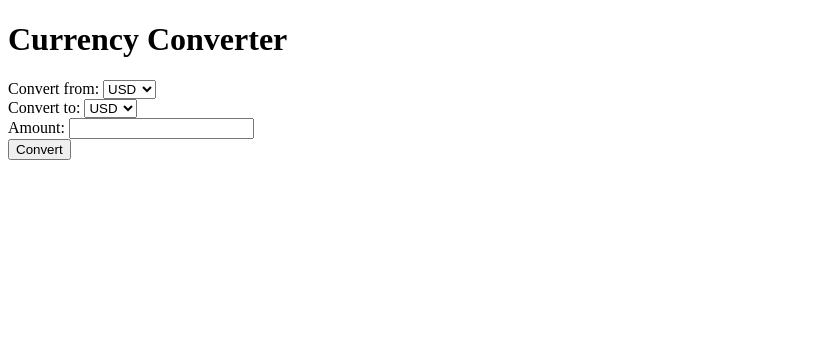
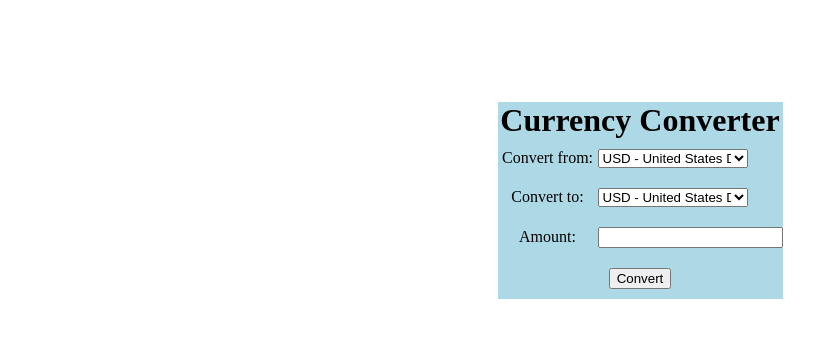
Before and after one commit to simensme/Currency-Converter, a plain HTML site: page Frontend/index.html in a window 1280 px wide. Shown: the whole page, without its empty margins (0-838 px from the left). Drawn offline with Linux system fonts and the light colour scheme.

Commit message:
Some error handling and SASS

```diff
--- a/Backend/app.js
+++ b/Backend/app.js
@@ -23,13 +23,10 @@ const requestOptions = {
     }
 };
 
-
 // Access-link for frontend
-
 const accessLink = '/convert/:from/:to/:amount';
 
 // API Interaction
-
 app.get(accessLink, async (req, res) => {
     // params
     const fromCurrency = req.params.from;
@@ -42,7 +39,5 @@ app.get(accessLink, async (req, res) => {
         res.status(400).sendStatus('There has been an error on the backend');
     } else {
         res.send(json);
-       // const convertedAmount = JSON.stringify(json.result);
-       // res.send(`You have converted ${fromCurrency.toUpperCase()} ${amount},- to ${toCurrency.toUpperCase()} ${convertedAmount},-`);
     }
 });
--- a/Frontend/frontend_app.js
+++ b/Frontend/frontend_app.js
@@ -1,10 +1,7 @@
-// Frontend part of application
-
-
-// AccessLink
+// AccessLink to the server
 const accessLink = 'http://localhost:3000/convert/';
 
-// Main app - fetching from server
+// Fetch from server
 const main = async (fromCurrency, toCurrency, amount) => {
     const response = await fetch(`${accessLink}${fromCurrency}/${toCurrency}/${amount}`);
     const json = await response.json();
@@ -12,46 +9,56 @@ const main = async (fromCurrency, toCurrency, amount) => {
         console.log('There has been an error on the frontend');
     } else {
         const convertedAmount = JSON.stringify(json.result);
-        //console.log(convertedAmount)
         return convertedAmount;
-        // console.log(`You have converted ${fromCurrency.toUpperCase()} ${amount},- to ${toCurrency.toUpperCase()} ${convertedAmount},-`)
     }
 };
 
-/*
-main('AUD', 'NOK', 1000);
-*/
+// Application
+const renderHome = () => {
+    // Available currencies
+    const currencyOptions = `
+        <option value="usd">USD - United States Dollar</option>
+        <option value="eur">EUR - Euro</option>
+        <option value="nok">NOK - Norwegian Krone</option>
+        <option value="aud">AUD - Australian Dollar</option>
+        <option value="gbp">GBP - Sterling</option>
+        <option value="cad">CAD - Canadian Dollar</option>
+        <option value="pln">PLN - Polish Zloty</option>
+        <option value="sek">SEK - Swedish Krona</option>
+        <option value="dkk">DKK - Danish Krone</option>
+        <option value="jpy">JPY - Japanese Yen</option>
+        <option value="cny">CNY - Chinese Yuan</option>
+        <option value="chf">CHF - Swiss Franc</option>
+        <option value="hkd">HKD - Hong Kong Dollar</option>
+        <option value="sgd">SGD - Singapore Dollar</option>
+        <option value="krw">KRW - South Korean Won</option>
+        <option value="nzd">NZD - New Zealand Dollar</option>
+        <option value="inr">INR - Indian Rupee</option>
+        <option value="twd">TWD - New Taiwan Dollar</option>
+        <option value="zar">ZAR - South African Rand</option>
+        <option value="brl">BRL - Brazilian Real</option>
+        <option value="thb">THB - Thai Baht</option>
+        <option value="mxn">MXN - Mexican Peso</option>
+        <option value="ils">ILS - Israeli New Shekel</option>
+        <option value="idr">IDR - Indonesian Rupiah</option>
+        <option value="czk">CZK - Czech Koruna</option>
+        <option value="try">TRY - Turkish Lira</option>
+        <option value="huf">HUF - Hungarian Forint</option>
+        <option value="clp">CLP - Chilean Peso</option>
+        <option value="sar">SAR - Saudi Riyal</option>
+        <option value="php">PHP - Philippine Peso</option>
+        <option value="myr">MYR - Malaysian Ringgit</option>
+        <option value="cop">COP - Colombian Peso</option>
+        <option value="rub">RUB - Russian Ruble</option>
+        <option value="ron">RON - Romanian Leu</option>
+        <option value="uah">UAH - Ukrainian Hryvnia</option>
+        <option value="ars">ARS - Argentine Peso</option>
 
-
-// Main Application
-
-
-const mainNode = document.getElementById('main');
-
-const renderHome = () => {
-    const currencyOptions = `
-    <option value="usd">USD</option>
-        <option value="eur">EUR</option>
-        <option value="nok">NOK</option>
-        <option value="aud">AUD</option>
-        <option value="gbp">GBP</option>
-        <option value="cad">CAD</option>
-        <option value="pln">PLN</option>
-        <option value="sek">SEK</option>
-        <option value="dkk">DKK</option>
-        <option value="jpy">JPY</option>
-        <option value="cny">CNY</option>
-        <option value="chf">CHF</option>
-        <option value="hkd">HKD</option>
-        <option value="sgd">SGD</option>
-        <option value="krw">KRW</option>
-        <option value="nzd">NZD</option>
-        <option value="inr">INR</option>
-        <option value="twd">TWD</option>
 
     `;
 
     // Render main page
+    const mainNode = document.getElementById('main');
     mainNode.innerHTML = `
     <div id="title">
     <h1>Currency Converter</h1>
@@ -69,7 +76,7 @@ const renderHome = () => {
         ${currencyOptions}
         </select>
     </div>
-    <div class="inputField"
+    <div class="inputField">
     <label for="amount">Amount:</label>
     <input type="text" name="amount" id="amount">
     </div>
@@ -85,46 +92,44 @@ const renderHome = () => {
 </div>
     `;
 
+    // Extract Nodes
     const fromCurrencyNode = document.getElementById('fromCurrency');
     const toCurrencyNode = document.getElementById('toCurrency');
     const amountNode = document.getElementById('amount');
+    const buttonNode = document.getElementById('button');
+    const resultNode = document.getElementById('result');
+
+    // Import values
     let selectedFromCurrency;
     let selectedToCurrency;
     let selectedAmount;
-
-
     fromCurrencyNode.addEventListener('input', e => {
         selectedFromCurrency = e.target.value;
     });
-
     toCurrencyNode.addEventListener('input', e => {
         selectedToCurrency = e.target.value;
     });
-
     amountNode.addEventListener('input', e => {
         selectedAmount = e.target.value;
     })
 
-
-
-
-
-    const resultField = document.getElementById('result');
-
-    const buttonNode = document.getElementById('button');
-    buttonNode.addEventListener('click', async() => {
+    // Conversion
+    buttonNode.addEventListener('click', async () => {
         if (selectedFromCurrency == selectedToCurrency) {
-            resultField.innerHTML = 'Please select two separate currencies from the list in order to proceed with the conversion';
+            resultNode.innerHTML = 'Not a valid input, please select two distinct currencies';
         } else {
-            let finalAmount = await main(selectedFromCurrency, selectedToCurrency, selectedAmount)
-            console.log(finalAmount)
-            resultField.innerHTML = `
-            ${selectedFromCurrency} and ${selectedToCurrency}
-            You converted to ${finalAmount}
-            `;
-        }
+            if (isNaN(parseFloat(selectedAmount))) {
+                resultNode.innerHTML = 'Only numbers are valid input.'
+            } else {
+                let finalAmount = await main(selectedFromCurrency, selectedToCurrency, selectedAmount)
+                finalAmount = parseFloat(finalAmount);
+                finalAmount = finalAmount.toFixed(2);
+                resultNode.innerHTML = `
+                ${selectedFromCurrency.toUpperCase()} ${selectedAmount},- is equivalent of ${selectedToCurrency.toUpperCase()} ${finalAmount},-
+                `;
+            }
+        };
     });
-
 };
 
 renderHome();
--- a/Frontend/index.html
+++ b/Frontend/index.html
@@ -4,17 +4,11 @@
     <meta charset="UTF-8">
     <meta http-equiv="X-UA-Compatible" content="IE=edge">
     <meta name="viewport" content="width=device-width, initial-scale=1.0">
-    <title>Frontend for currency converter application</title>
+    <title>Currency Converter</title>
+    <link rel="stylesheet" href="styles/styles.css">
 </head>
 <body>
-
-
     <div id="main"></div>
-
-
-
-
     <script src="frontend_app.js"></script>
-
 </body>
 </html>
--- /dev/null
+++ b/Frontend/styles/styles.scss
@@ -0,0 +1,41 @@
+* {
+    margin: 0;
+
+    body {
+        box-sizing: border-box;
+        display: flex;
+        align-items: center;
+        justify-content: center;
+        height: 50vh;
+
+        #main {
+            background-color: lightblue;
+            display: inline-block;
+
+            #title,
+            form,
+            #buttonField,
+            #resultField {
+                width: 100%;
+                text-align: center;
+                margin-bottom: 10px;
+            }
+
+            .inputField {
+                display: flex;
+                align-items: center;
+                margin-bottom: 20px;
+            }
+
+            label {
+                width: 100px;
+            }
+
+            select {
+                width: 150px;
+            }
+
+
+        }
+    }
+}
```
Also changed, not shown: Frontend/styles/styles.css (added), 1 other file.
